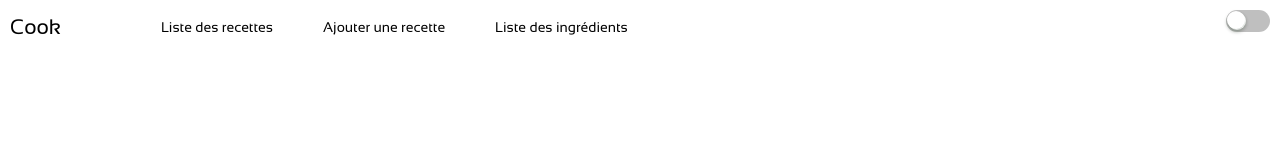
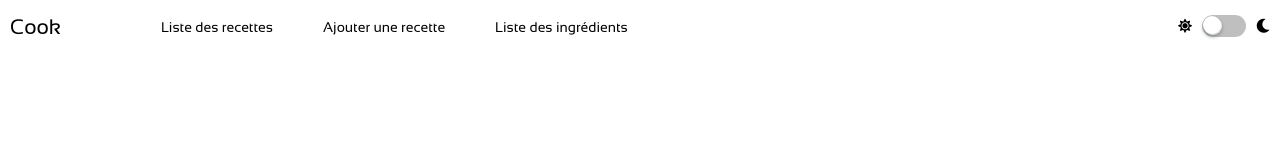
Before and after one commit to romainhotier/Cookbook, a React (Create React App) app in the folder client/: page / in a window 1280 px wide. Shown: the top 160 px of the page. Built offline with nearby package versions, Linux system fonts and the light colour scheme.

Commit message:
adjust switch Theme

```diff
--- a/client/src/components/Layout/Layout.component.js
+++ b/client/src/components/Layout/Layout.component.js
@@ -36,7 +36,9 @@ const Layout = () => {
                 Liste des ingrédients
               </NavLink>
             </div>
-            <SwitchTheme />
+            <div className="layout_darkmode">
+              <SwitchTheme />
+            </div>
           </nav>
           <main className="layout_content">
             {RecipeRouter}
--- a/client/src/components/Layout/_Layout.scss
+++ b/client/src/components/Layout/_Layout.scss
@@ -28,4 +28,13 @@
     padding: 80px 15px 15px;
     min-height: 100vh;
   }
+  &_darkmode {
+    position: fixed;
+    top: 15px;
+    right: 0;
+    display: flex;
+    i {
+      padding: 4px 10px;
+    }
+  }
 }
--- a/client/src/components/SwitchTheme/SwitchTheme.component.js
+++ b/client/src/components/SwitchTheme/SwitchTheme.component.js
@@ -8,8 +8,13 @@ const SwitchTheme = () => {
     <ThemeContext.Consumer>
       {({ theme, setTheme }) => {
         const checked = theme === 'light' ? false : true
-
-        return <Switch defaultChecked onChange={setTheme} checked={checked} />
+        return (
+          <>
+            <i class="fas fa-sun"></i>
+            <Switch defaultChecked onChange={setTheme} checked={checked} />
+            <i class="fas fa-moon"></i>
+          </>
+        )
       }}
     </ThemeContext.Consumer>
   )
```
